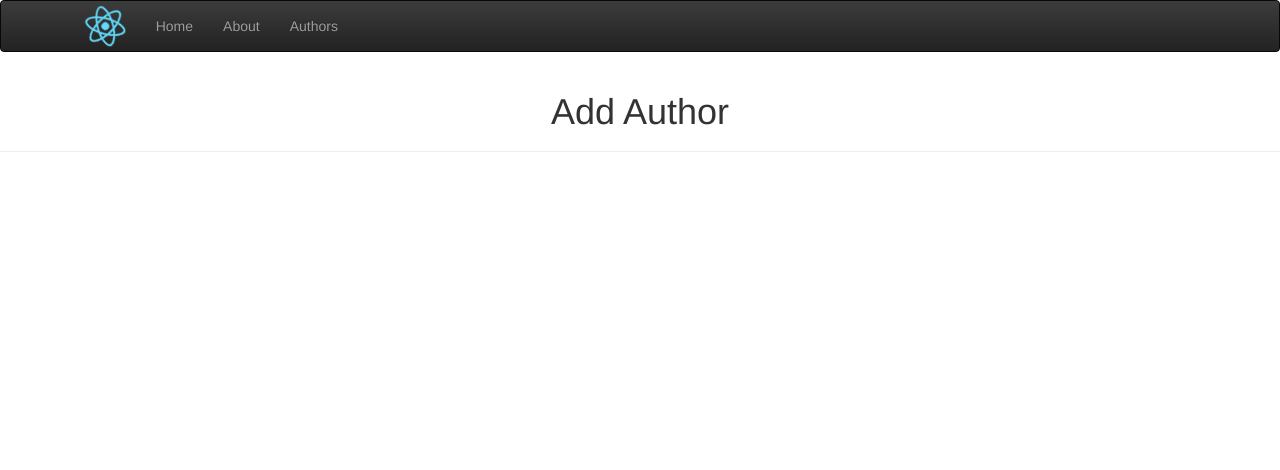
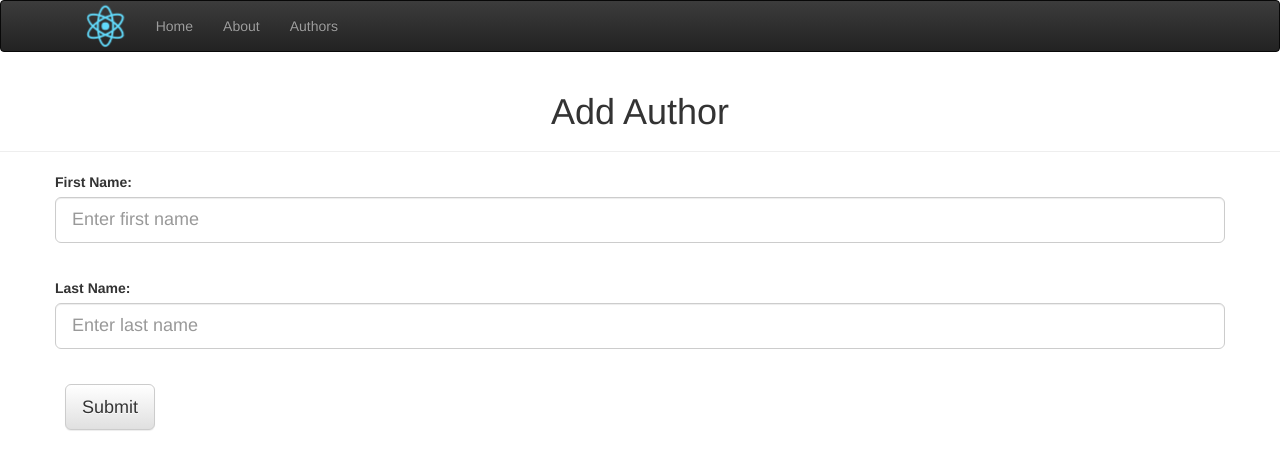
Before and after one commit to architMahto/react-flux-ps-course, a React (Create React App) app: page /authors/add-author in a window 1280 px wide. Shown: the top 470 px of the page. Built offline with nearby package versions, Linux system fonts and the light colour scheme.

Commit message:
Created AuthorFormView component

```diff
--- a/src/Pages/Authors/Components/AuthorForm.js
+++ b/src/Pages/Authors/Components/AuthorForm.js
@@ -1,12 +1,23 @@
-import React from 'react';
-import { PageHeader } from 'react-bootstrap';
+import React, { Component } from 'react';
+import { Grid, PageHeader, Row } from 'react-bootstrap';
 
-const AuthorForm = () => {
-	return(
-		<div className="Author-Form">
-			<PageHeader>Add Author</PageHeader>
-		</div>
-	);
-};
+import AuthorFormView from './AuthorFormView';
+
+import './AuthorForm.css';
+
+export class AuthorForm extends Component {
+	render() {
+		return (
+			<div className="Author-Form">
+				<PageHeader>Add Author</PageHeader>
+				<Grid>
+					<Row xs={12} md={8}>
+						<AuthorFormView />
+					</Row>
+				</Grid>
+			</div>
+		);
+	}
+}
 
 export default AuthorForm;
--- a/src/Pages/Authors/Components/AuthorForm.scss
+++ b/src/Pages/Authors/Components/AuthorForm.scss
@@ -0,0 +1,5 @@
+.row {
+	@media screen and (max-width: 767px){
+		padding: 0 1rem;
+	}
+}
--- /dev/null
+++ b/src/Pages/Authors/Components/AuthorFormView.js
@@ -0,0 +1,22 @@
+import React from 'react';
+import { Button, ControlLabel, FormControl, FormGroup } from 'react-bootstrap';
+
+const AuthorFormView = () => {
+	return (
+		<form>
+			<FormGroup controlId="first-name">
+				<ControlLabel>First Name:</ControlLabel>
+				<FormControl type="text" placeholder="Enter first name" bsSize="lg" />
+			</FormGroup>
+			<br />
+			<FormGroup controlId="last-name">
+				<ControlLabel>Last Name:</ControlLabel>
+				<FormControl type="text" placeholder="Enter last name" bsSize="lg" />
+			</FormGroup>
+			<br />
+			<Button type={'submit'} bsSize={'large'}>Submit</Button>
+		</form>
+	)
+};
+
+export default AuthorFormView;
```
Also changed, not shown: src/Pages/Authors/Components/AuthorFormView.scss (added).
